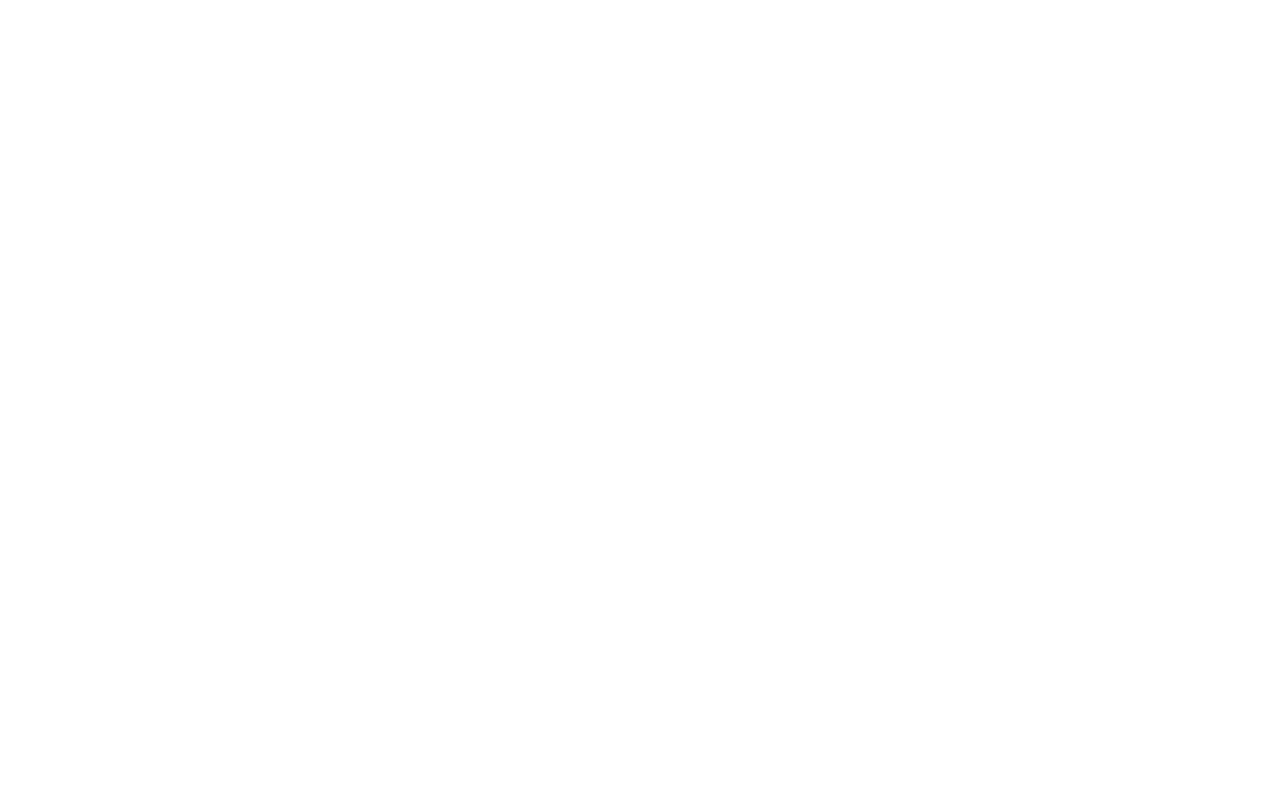
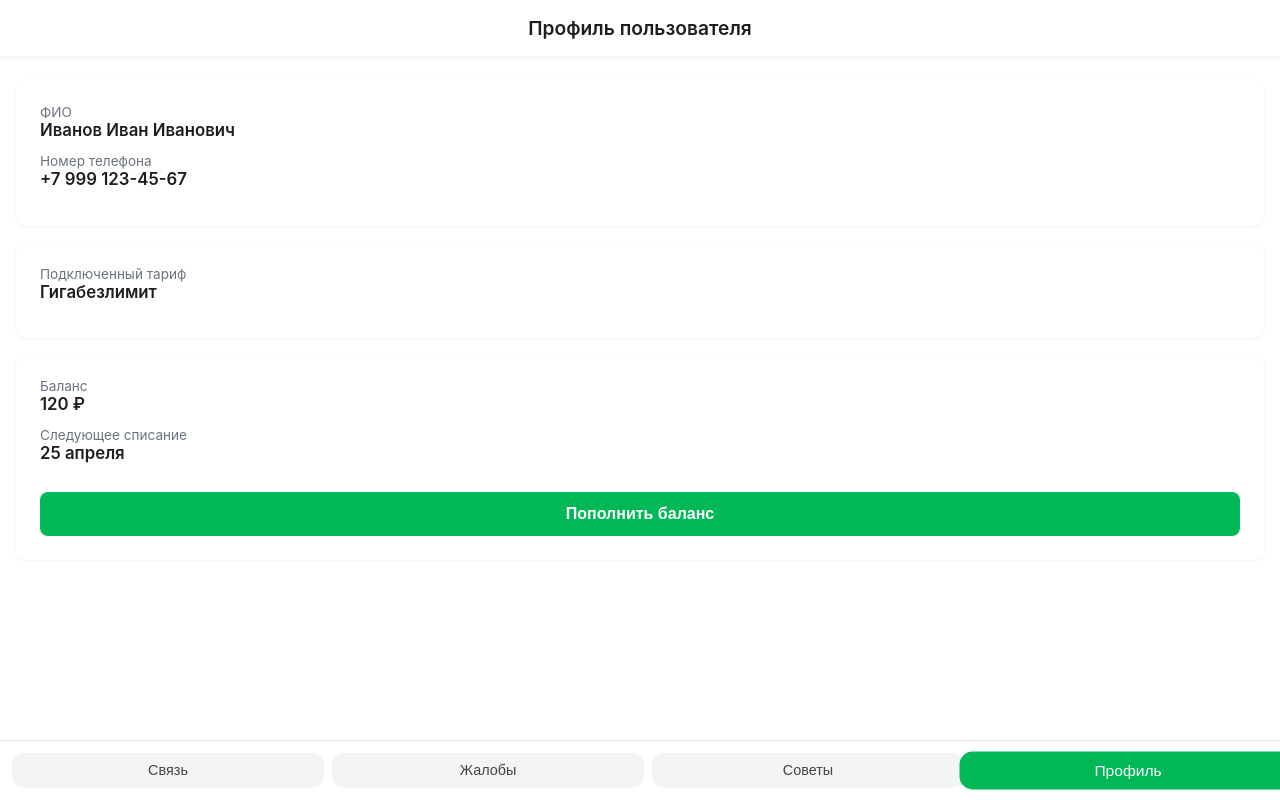
Before and after one commit to SergioSboy/telco-monitor-miniapp-frontend, a React (Create React App) app: page /profile in a window 1280 px wide. Before the commit this address had no page. Built offline with nearby package versions, Linux system fonts and the light colour scheme; the HTML template or start-up script is replaced by a standard one.

Commit message:
add component ProfilePage

```diff
--- a/src/App.js
+++ b/src/App.js
@@ -5,6 +5,7 @@ import TestHistoryPage from "./components/pages/TestHistoryPage/TestHistoryPage"
 import ComplaintsPage from "./components/pages/ComplaintsPage/ComplaintsPage";
 import RecommendationsPage from "./components/pages/RecommendationsPage/RecommendationsPage";
 import ChatPage from "./components/pages/ChatPage/ChatPage";
+import ProfilePage from "./components/pages/ProfilePage/ProfilePage";
 
 export default function App() {
   return (
@@ -12,6 +13,7 @@ export default function App() {
         <Routes>
           <Route path="/" element={<TestFlowPage />} />
           <Route path="/history" element={<TestHistoryPage />} />
+          <Route path="/profile" element={<ProfilePage />} />
           <Route path="/complaints" element={<ComplaintsPage />} />
           <Route path="/chat/:id" element={<ChatPage />} />
           <Route path="/recommendations" element={<RecommendationsPage />} />
--- a/src/components/common/BottomNav/BottomNav.jsx
+++ b/src/components/common/BottomNav/BottomNav.jsx
@@ -6,6 +6,7 @@ const navItems = [
     { label: 'Связь', path: '/' },
     { label: 'Жалобы', path: '/complaints' },
     { label: 'Советы', path: '/recommendations' },
+    { label: 'Профиль', path: '/profile' },
 ];
 
 export default function BottomNav() {
--- /dev/null
+++ b/src/components/pages/ProfilePage/ProfilePage.jsx
@@ -0,0 +1,49 @@
+import React from 'react';
+import Header from "../../common/Header/Header";
+import BottomNav from "../../common/BottomNav/BottomNav";
+import styles from './ProfilePage.module.css';
+
+const ProfilePage = () => {
+    return (
+        <div>
+            <Header className={styles.header}>
+                Профиль пользователя
+            </Header>
+            <main className={styles.main}>
+                <div className={styles.card}>
+                    <div className={styles.row}>
+                        <div className={styles.label}>ФИО</div>
+                        <div className={styles.value}>Иванов Иван Иванович</div>
+                    </div>
+                    <div className={styles.row}>
+                        <div className={styles.label}>Номер телефона</div>
+                        <div className={styles.value}>+7 999 123-45-67</div>
+                    </div>
+                </div>
+
+                <div className={styles.card}>
+                    <div className={styles.row}>
+                        <div className={styles.label}>Подключенный тариф</div>
+                        <div className={styles.value}>Гигабезлимит</div>
+                    </div>
+                </div>
+
+                <div className={styles.card}>
+                    <div className={styles.row}>
+                        <div className={styles.label}>Баланс</div>
+                        <div className={styles.value}>120 ₽</div>
+                    </div>
+                    <div className={styles.row}>
+                        <div className={styles.label}>Следующее списание</div>
+                        <div className={styles.value}>25 апреля</div>
+                    </div>
+                    <button className={styles.button}>Пополнить баланс</button>
+                </div>
+            </main>
+
+            <BottomNav />
+        </div>
+    );
+};
+
+export default ProfilePage;
--- /dev/null
+++ b/src/components/pages/ProfilePage/ProfilePage.module.css
@@ -0,0 +1,56 @@
+.container {
+    display: flex;
+    flex-direction: column;
+    height: 100vh;
+    background-color: #f9fafb;
+    color: #1e1e1e;
+    font-family: "Segoe UI", sans-serif;
+}
+
+.main {
+    flex: 1;
+    padding: 1.5rem 1rem 6rem;
+    display: flex;
+    flex-direction: column;
+    gap: 1rem;
+}
+
+.card {
+    background: white;
+    padding: 1.5rem;
+    border-radius: 12px;
+    box-shadow: 0 1px 4px rgba(0, 0, 0, 0.06);
+}
+
+.row {
+    margin-bottom: 0.8rem;
+}
+
+.label {
+    font-size: 0.85rem;
+    color: #6b7280;
+}
+
+.value {
+    font-weight: 600;
+    font-size: 1.05rem;
+    color: #1e1e1e;
+}
+
+.button {
+    margin-top: 1rem;
+    background-color: #00B956;
+    color: white;
+    border: none;
+    border-radius: 8px;
+    padding: 0.8rem;
+    font-size: 1rem;
+    font-weight: 600;
+    width: 100%;
+    cursor: pointer;
+    transition: background-color 0.2s ease;
+}
+
+.button:hover {
+    background-color: #01974b;
+}
```
